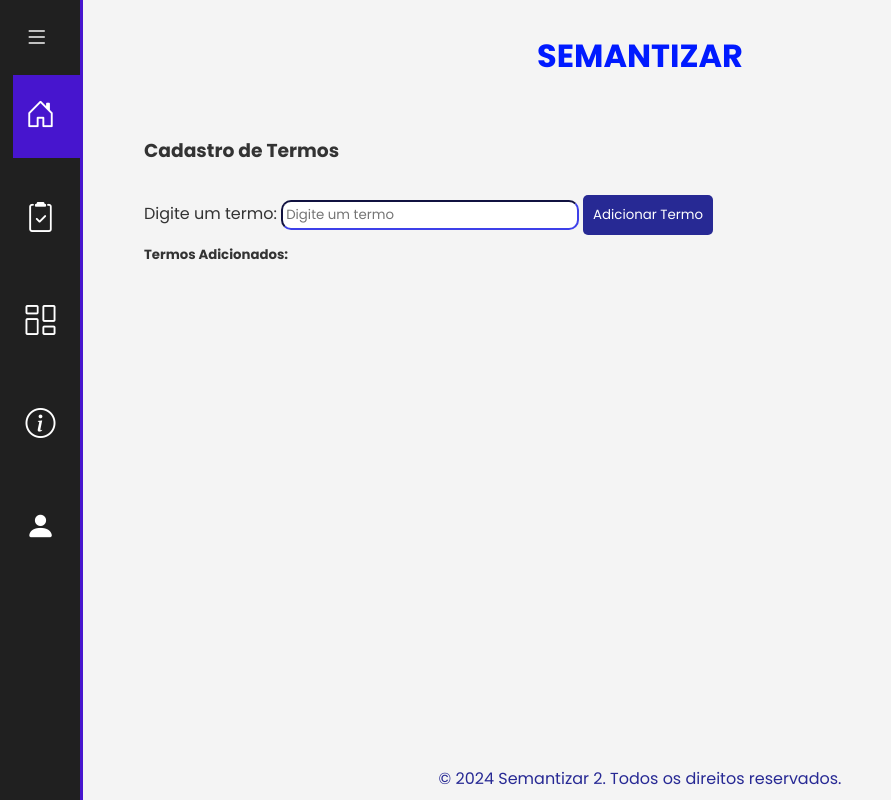
After one commit to Edson-Luiz/Semantizar2, a Flask app: page /cadastroTermos in a window 1280 px wide. The commit adds this page. Shown: the whole page, without its empty margins (0-891 px from the left). Run offline with Flask 3, Linux system fonts and the light colour scheme.

Commit message:
att cadastro arquivo

```diff
--- a/app/routes.py
+++ b/app/routes.py
@@ -3,6 +3,29 @@ from flask import render_template, request, redirect, url_for, flash
 from isbnlib import is_isbn10, is_isbn13, canonical
 import requests
 from app import *
+import os
+from werkzeug.utils import secure_filename
+
+
+app.config['UPLOAD_FOLDER'] = 'uploads'
+app.config['ALLOWED_EXTENSIONS'] = {'pdf'}
+
+def allowed_file(filename):
+    return '.' in filename and filename.rsplit('.', 1)[1].lower() in app.config['ALLOWED_EXTENSIONS']
+
+def save_file(file):
+    if file and allowed_file(file.filename):
+        filename = secure_filename(file.filename)
+        filepath = os.path.join(app.config['UPLOAD_FOLDER'], filename)
+
+        # Criar o diretório de uploads, se necessário
+        if not os.path.exists(app.config['UPLOAD_FOLDER']):
+            os.makedirs(app.config['UPLOAD_FOLDER'])
+
+        file.save(filepath)
+        return filepath
+    return None
+
 
 # Rota para a página inicial
 @app.route('/')
@@ -30,6 +53,12 @@ def contato():
 @app.route('/cadastro')
 def cadastro():
     return render_template('cadastro.html')
+
+@app.route('/cadastroTermos')
+def cadastroTermos():
+    return render_template('cadastroTermos.html')
+
+
 
 @app.route('/cadastroLivro', methods=['GET', 'POST'])
 def cadastroLivro():
@@ -81,9 +110,21 @@ def cadastroLivro():
             db.session.add(novo_livro)
             db.session.commit()
 
-            # Sucesso
-            flash("Cadastro realizado com sucesso!", "success")
-            return redirect(url_for('cadastroLivro'))
+            if 'file' not in request.files:
+                flash("Nenhum arquivo enviado", "error")
+                return redirect(url_for('cadastroLivro'))
+
+            file = request.files['file']
+            filepath = save_file(file)
+
+            if filepath:
+                # Sucesso no cadastro do arquivo
+                flash("Cadastro realizado com sucesso!", "success")
+                return redirect(url_for('cadastroTermos'))  # Redireciona para a tela de termos
+            else:
+                flash("Arquivo inválido, envie um PDF", "error")
+                return redirect(url_for('cadastroLivro'))  # Retorna para a tela de cadastro com erro
+
         except Exception as e:
             flash(f"Erro ao cadastrar livro: {str(e)}", "error")
             return redirect(url_for('cadastroLivro'))
@@ -148,7 +189,7 @@ def cadastroArtigo():
             db.session.commit()
 
             flash("Cadastro realizado com sucesso!", "success")
-            return redirect(url_for('cadastroArtigo'))
+            return redirect(url_for('cadastroTermos'))
         except Exception as e:
             db.session.rollback()
             return f"Erro ao cadastrar artigo: {e}"
@@ -213,7 +254,7 @@ def cadastroDocAcademico():
                 db.session.commit()
 
             flash("Cadastro realizado com sucesso!", "success")
-            return redirect(url_for('cadastroDocAcademico'))
+            return redirect(url_for('cadastroTermos'))
         except Exception as e:
             return f"Erro ao cadastrar documento acadêmico: {e}"
     return render_template('cadastroDocAcademico.html')
--- a/app/static/css/forms.css
+++ b/app/static/css/forms.css
@@ -84,3 +84,21 @@ label {
     font-size: 16px;
 
 }
+
+button#btn-trash {
+
+    background-color: red;
+    border-radius: 35px;
+    padding: 8px;
+
+
+}
+
+button#btn-add {
+
+    background-color: green;
+    border-radius: 35px;
+    padding: 8px;
+
+
+}
--- a/app/static/js/script.js
+++ b/app/static/js/script.js
@@ -1,3 +1,5 @@
+
+// CODIGO DO MENU LATERAL
 
 //Seleciona os itens clicado
 var menuItem = document.querySelectorAll('.item-menu')
@@ -23,12 +25,13 @@ btnExp.addEventListener('click', function(){
 })
 
 
-
+// CODIGO PARA SELECIONAR O ARQUIVO
 
 document.addEventListener("DOMContentLoaded", function () {
     const dragArea = document.getElementById("drag-area");
     const fileInput = document.getElementById("file");
     const fileNameDisplay = document.getElementById("file-name-display");
+    const form = document.querySelector("form"); // Captura o formulário para obter a rota correta
 
     // Evitar o comportamento padrão ao arrastar/soltar
     ["dragenter", "dragover", "dragleave", "drop"].forEach(eventName => {
@@ -66,47 +69,36 @@ document.addEventListener("DOMContentLoaded", function () {
 
         if (files.length > 0 && files[0].type === "application/pdf") {
             fileNameDisplay.innerHTML = `<p>Arquivo selecionado: ${files[0].name}</p>`;
+            sendFileToServer(files[0]);  // Chama a função para enviar o arquivo ao servidor
         } else {
             fileNameDisplay.innerHTML = `<p style="color: red;">Por favor, envie apenas arquivos PDF.</p>`;
             fileInput.value = ""; // Resetar o input
         }
     });
+
+    // Função para enviar o arquivo para o servidor
+    function sendFileToServer(file) {
+        const formData = new FormData();
+        formData.append("file", file);  // Adiciona o arquivo no FormData
+
+        // Envia a requisição para o servidor usando fetch
+        fetch(form.action, {  // Usa a ação do formulário para a URL da rota correta
+            method: "POST",
+            body: formData
+        })
+        .then(response => response.json())
+        .then(data => {
+            console.log("Arquivo enviado com sucesso:", data);
+            // Aqui você pode tratar a resposta do servidor, como exibir uma mensagem
+        })
+        .catch(error => {
+            console.error("Erro ao enviar o arquivo:", error);
+        });
+    }
 });
 
 
-
-
-document.getElementById('adicionar-termo').addEventListener('click', function () {
-    const termoInput = document.getElementById('termo-input');
-    const termo = termoInput.value.trim();
-
-    if (termo !== '') {
-        adicionarTermo(termo);
-        termoInput.value = '';
-        termoInput.focus();
-    } else {
-        alert('Por favor, insira um termo válido.');
-    }
-});
-
-function adicionarTermo(termo) {
-    const listaTermos = document.getElementById('lista-termos');
-    const li = document.createElement('li');
-    li.innerHTML = `
-        <span>${termo}</span>
-        <button onclick="removerTermo(this)">Remover</button>
-    `;
-    listaTermos.appendChild(li);
-}
-
-function removerTermo(button) {
-    const li = button.parentElement;
-    li.remove();
-}
-
-
-
-
+// CÓDIGO PARA ADICIONAR MAIS AUTORES
 
 function addAuthor() {
     const container = document.getElementById('authors-container');
@@ -117,13 +109,14 @@ function addAuthor() {
     const newInput = document.createElement('input');
     newInput.type = 'text';
     newInput.name = 'autor[]';
-    newInput.placeholder = 'Nome do Autor';
+    newInput.placeholder = 'Digite o nome do autor(a)';
     newInput.required = true;
 
     // Cria o botão de remover
     const removeButton = document.createElement('button');
     removeButton.type = 'button';
-    removeButton.textContent = 'Remover';
+    removeButton.id = 'btn-trash';
+    removeButton.innerHTML = '<i class="bi bi-trash-fill"></i>';
     removeButton.classList.add('remove-author');
     removeButton.onclick = function() { removeAuthor(removeButton); };
 
@@ -137,3 +130,59 @@ function removeAuthor(button) {
     // Remove o grupo de autor que contém o botão de remoção
     button.parentElement.remove();
 }
+
+
+
+
+
+
+
+const termos = [];  // Vetor para armazenar os termos adicionados
+const termoInput = document.getElementById("termoInput");
+const termosLista = document.getElementById("termosLista");
+const finalizarBtn = document.getElementById("finalizarBtn");
+
+// Função para adicionar termo
+function adicionarTermo() {
+    const termo = termoInput.value.trim();
+
+    if (termo && !termos.includes(termo)) {
+        termos.push(termo);
+        atualizarListaTermos();
+        termoInput.value = "";  // Limpar campo de input
+        termoInput.focus();
+    }
+}
+
+// Função para remover um termo
+function removerTermo(index) {
+    termos.splice(index, 1);
+    atualizarListaTermos();
+}
+
+// Função para atualizar a lista de termos
+function atualizarListaTermos() {
+    termosLista.innerHTML = "";  // Limpar a lista antes de atualizar
+    termos.forEach((termo, index) => {
+        const li = document.createElement("li");
+        li.classList.add("list-group-item", "d-flex", "justify-content-between", "align-items-center");
+        li.textContent = termo;
+
+        const excluirBtn = document.createElement("button");
+        excluirBtn.classList.add("btn", "btn-danger", "btn-sm");
+        excluirBtn.textContent = "X";
+        excluirBtn.onclick = () => removerTermo(index);
+
+        li.appendChild(excluirBtn);
+        termosLista.appendChild(li);
+    });
+
+    // Habilitar o botão de finalizar se houver termos
+    finalizarBtn.disabled = termos.length === 0;
+}
+
+// Função para finalizar o cadastro
+function finalizarCadastro() {
+    alert("Cadastro Finalizado!");  // Pode ser substituído por uma chamada para enviar os dados ao backend
+    console.log(termos);  // Aqui você pode enviar os termos para o backend
+}
--- a/app/templates/cadastro.html
+++ b/app/templates/cadastro.html
@@ -24,7 +24,7 @@
             <li class="item-menu ativo">
                 <a href="/">
                     <span class="icon"><i class="bi bi-house-door"></i></span>
-                    <span class="txt-link">Home</span>
+                    <span class="txt-link">Início</span>
                 </a>
             </li>
             <li class="item-menu">
--- a/app/templates/cadastroArtigo.html
+++ b/app/templates/cadastroArtigo.html
@@ -25,7 +25,7 @@
             <li class="item-menu ativo">
                 <a href="/">
                     <span class="icon"><i class="bi bi-house-door"></i></span>
-                    <span class="txt-link">Home</span>
+                    <span class="txt-link">Início</span>
                 </a>
             </li>
             <li class="item-menu">
@@ -64,8 +64,7 @@
                 <div class="author-group">
                     <label for="autor">Autores</label><br>
                     <input type="text" name="autor[]" placeholder="Digite o nome do autor(a)" required>
-                    <button type="button" class="remove-author" onclick="removeAuthor(this)">Remover</button>
-                    <button type="button" onclick="addAuthor()">Adicionar</button><br>
+                    <button type="button" id="btn-add" onclick="addAuthor()"><i class="bi bi-check-circle-fill"></i></button><br>
                 </div>
             </div>
 
--- a/app/templates/cadastroDocAcademico.html
+++ b/app/templates/cadastroDocAcademico.html
@@ -25,7 +25,7 @@
             <li class="item-menu ativo">
                 <a href="/">
                     <span class="icon"><i class="bi bi-house-door"></i></span>
-                    <span class="txt-link">Home</span>
+                    <span class="txt-link">Início</span>
                 </a>
             </li>
             <li class="item-menu">
@@ -64,8 +64,7 @@
                 <div class="author-group">
                     <label for="autor">Autores</label><br>
                     <input type="text" name="autor[]" placeholder="Digite o nome do autor(a)" required>
-                    <button type="button" class="remove-author" onclick="removeAuthor(this)">Remover</button>
-                    <button type="button" onclick="addAuthor()">Adicionar</button><br>
+                    <button type="button" id="btn-add" onclick="addAuthor()"><i class="bi bi-check-circle-fill"></i></button><br>
                 </div>
             </div>
 
--- a/app/templates/cadastroRelacao.html
+++ b/app/templates/cadastroRelacao.html
@@ -28,7 +28,7 @@
             <li class="item-menu ativo">
                 <a href="/">
                     <span class="icon"><i class="bi bi-house-door"></i></span>
-                    <span class="txt-link">Home</span>
+                    <span class="txt-link">Início</span>
                 </a>
             </li>
             <li class="item-menu">
--- /dev/null
+++ b/app/templates/cadastroTermos.html
@@ -0,0 +1,84 @@
+<!DOCTYPE html>
+<html lang="pt-br">
+<head>
+    <meta charset="UTF-8">
+    <meta name="viewport" content="width=device-width, initial-scale=1.0">
+    <title>Cadastrar Livro</title>
+    <link rel="stylesheet" href="{{ url_for('static', filename='css/style.css') }}">
+    <link rel="stylesheet" href="{{ url_for('static', filename='css/forms.css') }}">
+    <link rel="stylesheet" href="https://cdn.jsdelivr.net/npm/bootstrap-icons@1.10.3/font/bootstrap-icons.css">
+</head>
+<body>
+    <header>
+        <a href="/">
+            <h1>SEMANTIZAR</h1>
+        </a>
+    </header>
+
+    <nav class="menu-lateral">
+
+        <div class="btn-expandir">
+            <i class="bi bi-list" id="btn-exp"></i>
+        </div><!--btn-expandir-->
+
+        <ul>
+            <li class="item-menu ativo">
+                <a href="/">
+                    <span class="icon"><i class="bi bi-house-door"></i></span>
+                    <span class="txt-link">Início</span>
+                </a>
+            </li>
+            <li class="item-menu">
+                <a href="cadastro">
+                    <span class="icon"><i class="bi bi-clipboard2-check"></i></i></span>
+                    <span class="txt-link">Cadastrar</span>
+                </a>
+            </li>
+            <li class="item-menu">
+                <a href="visualizacao">
+                    <span class="icon"><i class="bi bi-columns-gap"></i></span>
+                    <span class="txt-link">Visualização</span>
+                </a>
+            </li>
+            <li class="item-menu">
+                <a href="sobre">
+                    <span class="icon"><i class="bi bi-info-circle"></i></i></span>
+                    <span class="txt-link">Sobre</span>
+                </a>
+            </li>
+            <li class="item-menu">
+                <a href="contato">
+                    <span class="icon"><i class="bi bi-person-fill"></i></i></i></span>
+                    <span class="txt-link">Contato</span>
+                </a>
+            </li>
+
+    </nav>
+
+
+    <div class="forms">
+
+        <h3 class="my-3">Cadastro de Termos</h3>
+        <div class="mb-3">
+            <label for="termoInput" class="form-label">Digite um termo:</label>
+            <input type="text" class="form-control" id="termoInput" placeholder="Digite um termo" />
+            <button type="button" class="btn btn-primary mt-2" onclick="adicionarTermo()">Adicionar Termo</button>
+        </div>
+
+        <h5>Termos Adicionados:</h5>
+        <ul id="termosLista" class="list-group">
+            <!-- Os termos serão listados aqui -->
+        </ul>
+
+
+
+    </div>
+
+
+    <footer>
+        <p>&copy; 2024 Semantizar 2. Todos os direitos reservados.</p>
+    </footer>
+
+    <script src="{{ url_for('static', filename='../static/js/script.js') }}"></script>
+</body>
+</html>
--- a/app/templates/contato.html
+++ b/app/templates/contato.html
@@ -27,7 +27,7 @@
             <li class="item-menu ativo">
                 <a href="/">
                     <span class="icon"><i class="bi bi-house-door"></i></span>
-                    <span class="txt-link">Home</span>
+                    <span class="txt-link">Início</span>
                 </a>
             </li>
             <li class="item-menu">
--- a/app/templates/index.html
+++ b/app/templates/index.html
@@ -28,7 +28,7 @@
         <li class="item-menu ativo">
             <a href="/">
                 <span class="icon"><i class="bi bi-house-door"></i></span>
-                <span class="txt-link">Home</span>
+                <span class="txt-link">Início</span>
             </a>
         </li>
         <li class="item-menu">
--- a/app/templates/sobre.html
+++ b/app/templates/sobre.html
@@ -12,8 +12,6 @@
         <a href="/">
             <h1>SEMANTIZAR</h1>
         </a>
-
-        <h2>Sobre</h2>
     </header>
 
     <nav class="menu-lateral">
@@ -26,7 +24,7 @@
             <li class="item-menu ativo">
                 <a href="/">
                     <span class="icon"><i class="bi bi-house-door"></i></span>
-                    <span class="txt-link">Home</span>
+                    <span class="txt-link">Início</span>
                 </a>
             </li>
             <li class="item-menu">
--- a/app/templates/validacao.html
+++ b/app/templates/validacao.html
@@ -28,7 +28,7 @@
             <li class="item-menu ativo">
                 <a href="/">
                     <span class="icon"><i class="bi bi-house-door"></i></span>
-                    <span class="txt-link">Home</span>
+                    <span class="txt-link">Início</span>
                 </a>
             </li>
             <li class="item-menu">
--- a/app/templates/visualizacao.html
+++ b/app/templates/visualizacao.html
@@ -30,7 +30,7 @@
         <li class="item-menu ativo">
             <a href="/">
                 <span class="icon"><i class="bi bi-house-door"></i></span>
-                <span class="txt-link">Home</span>
+                <span class="txt-link">Início</span>
             </a>
         </li>
         <li class="item-menu">
```
Also changed, not shown: app/templates/cadastroLivro.html (+2 -5 lines), app/utils.py (added, +23 -0 lines), app/static/css/style.css (line endings or trailing spaces), 2 other files.
